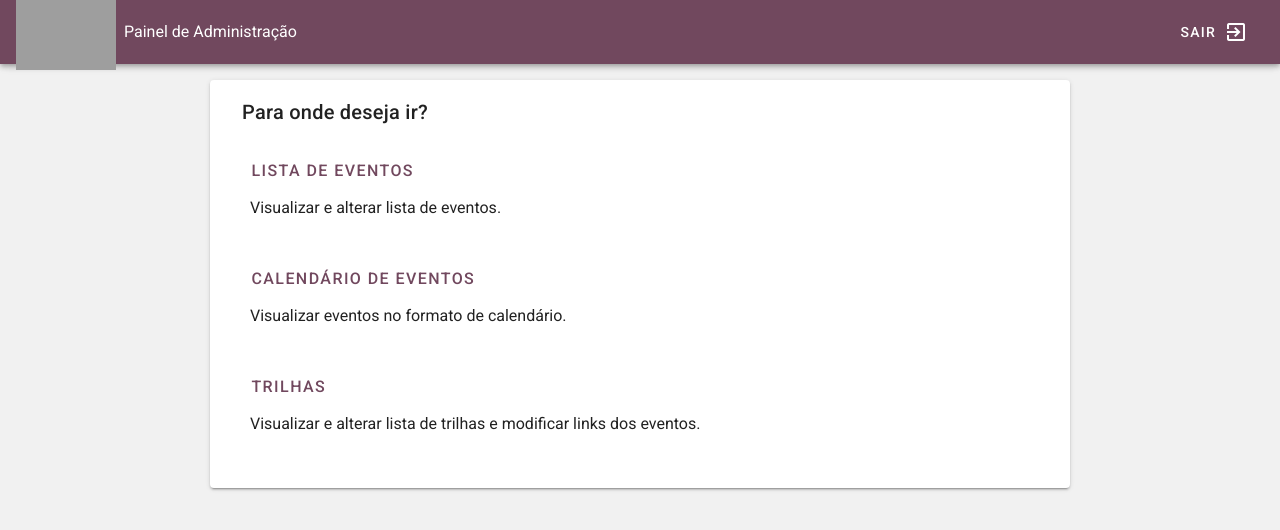
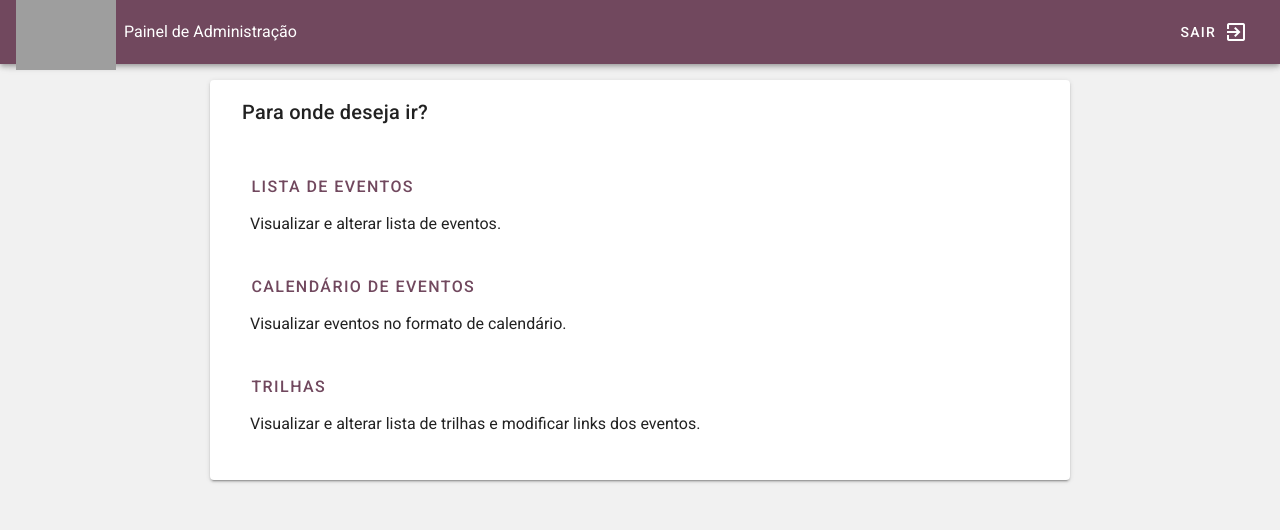
Before and after one commit to shes-tech/conference-admin-app, a Vue app: page /menu in a window 1280 px wide. Shown: the top 530 px of the page. Built offline with nearby package versions, Linux system fonts and the light colour scheme; no server answers; the database is empty; sample sign-in values are in the browser's storage; grey boxes are pictures that could not be loaded.

Commit message:
Spacing on menu

```diff
--- a/src/views/Menu.vue
+++ b/src/views/Menu.vue
@@ -1,14 +1,13 @@
 <template>
   <div class="pb-5">
-    <v-card-title>
+    <v-card-title class="mb-4">
       Para onde deseja ir?
     </v-card-title>
-    <h2></h2>
 
     <div
       v-for="(link, index) in links"
       :key="index"
-      class="pl-3 mb-8"
+      class="pl-3 mb-6"
       outlined
     >
       <v-btn color="primary" text :to="link.path" class="px-3" x-large>
```
